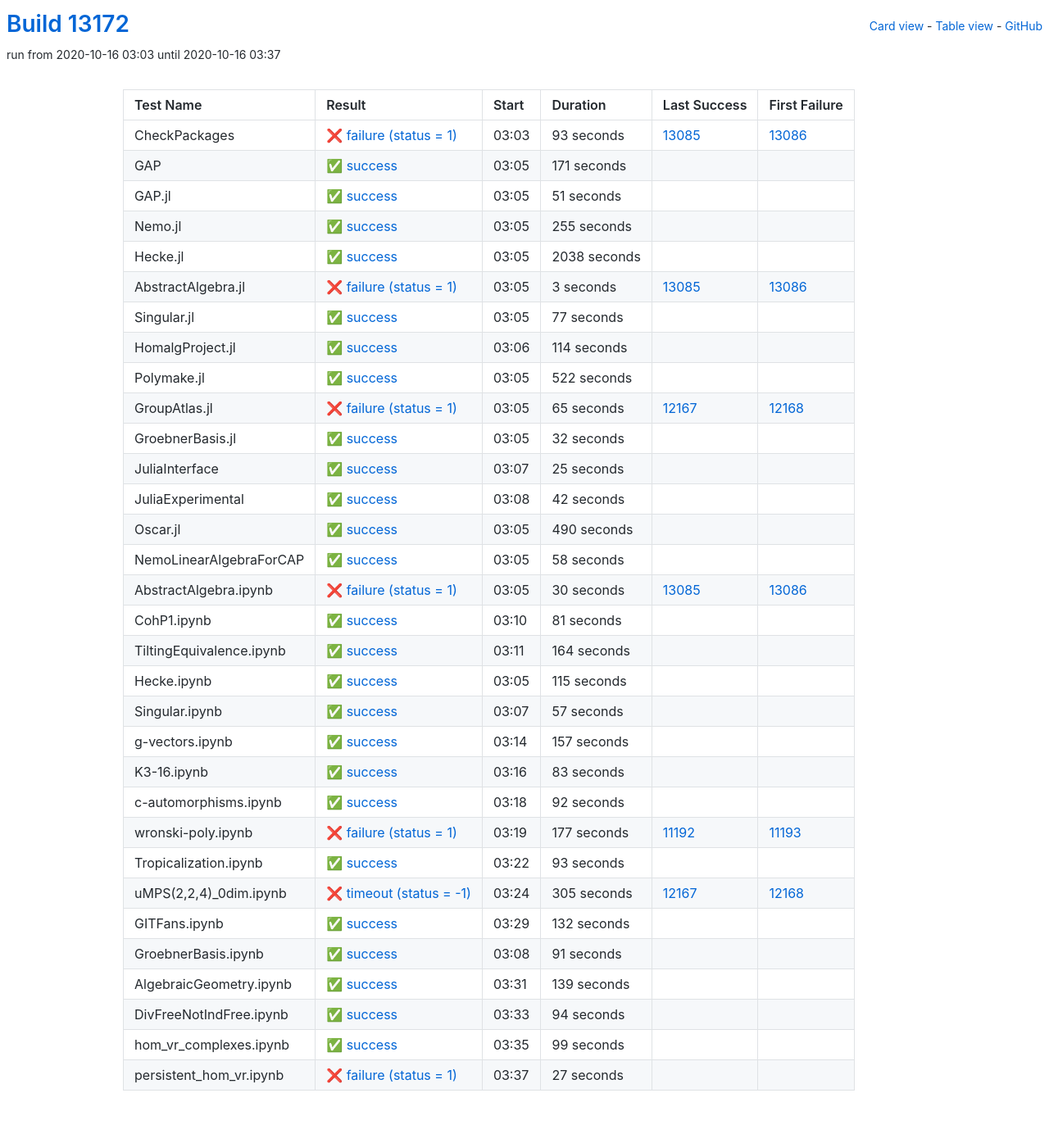
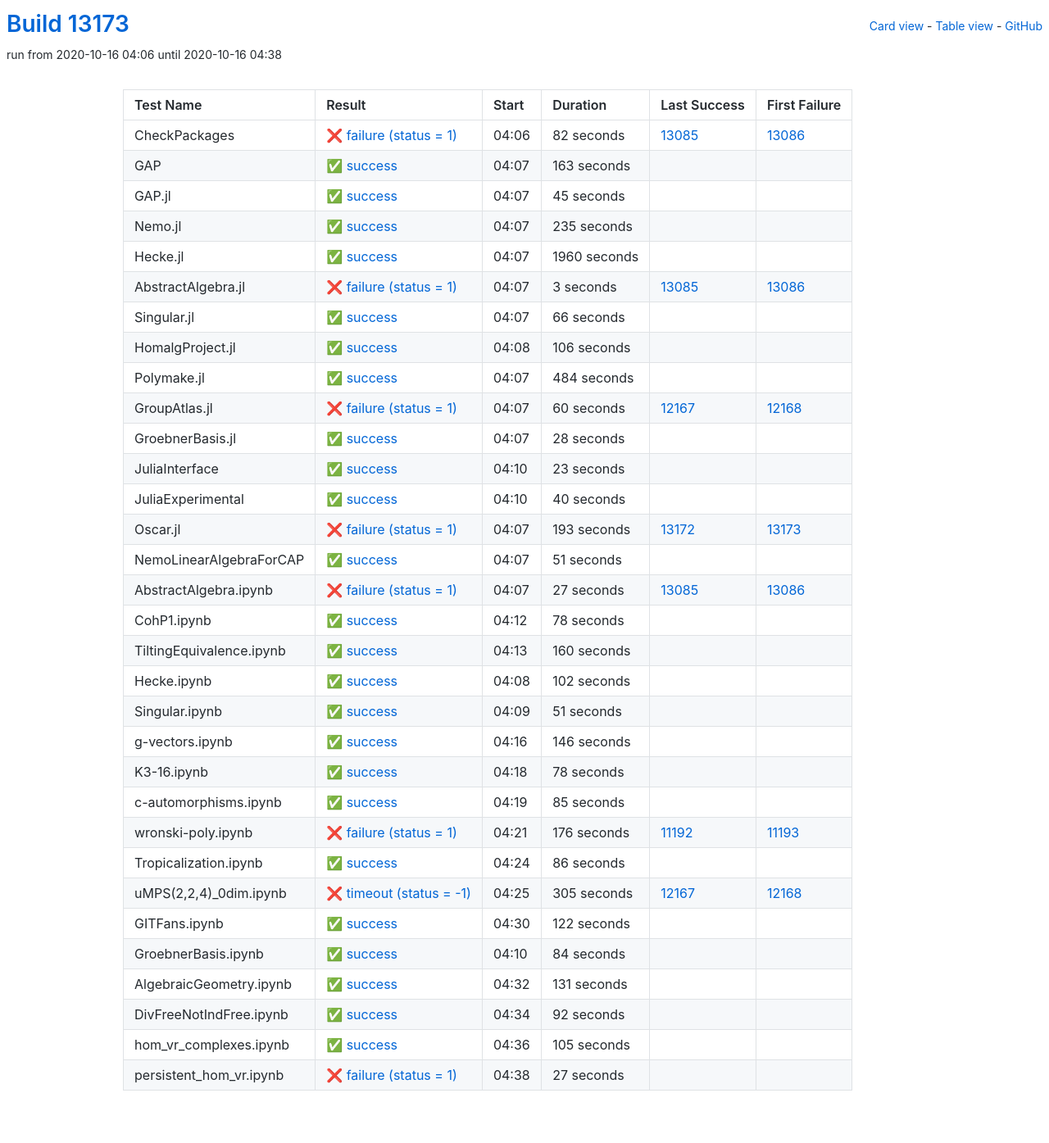
Before and after one commit to oscar-system/oscar-ci-status, a Jekyll site: the page built from table.html, in a window 1280 px wide. Shown: the whole page at 82% size. Built offline with Jekyll 4.4.1, drawn with Linux system fonts in a browser that asks for light colours.

Commit message:
Build #13173

```diff
--- a/_data/ci.yml
+++ b/_data/ci.yml
@@ -1,6 +1,6 @@
 ---
-build: 13172
-build_url: https://oscarci.mathematik.uni-kl.de/job/oscar/13172/
+build: 13173
+build_url: https://oscarci.mathematik.uni-kl.de/job/oscar/13173/
 job: oscar
 organization: oscar-system
 repo: oscar-ci-status
@@ -8,68 +8,68 @@
 tests:
 - name: CheckPackages
   id: checkpackages
-  log: https://oscarci.mathematik.uni-kl.de/job/oscar/13172/artifact/logs/build-13172/CheckPackages.log
-  start: 2020-10-16 03:03
+  log: https://oscarci.mathematik.uni-kl.de/job/oscar/13173/artifact/logs/build-13173/CheckPackages.log
+  start: 2020-10-16 04:06
   success: false
   exitcode: 1
   status: failure
-  duration: 93
+  duration: 82
   last_success: 13085
   last_success_url: https://oscarci.mathematik.uni-kl.de/job/oscar/13085/
   first_failure: 13086
   first_failure_url: https://oscarci.mathematik.uni-kl.de/job/oscar/13086/
 - name: GAP
   id: gap
-  log: https://oscarci.mathematik.uni-kl.de/job/oscar/13172/artifact/logs/build-13172/GAP.log
-  start: 2020-10-16 03:05
+  log: https://oscarci.mathematik.uni-kl.de/job/oscar/13173/artifact/logs/build-13173/GAP.log
+  start: 2020-10-16 04:07
   success: true
   exitcode: 0
   status: success
-  duration: 171
+  duration: 163
   last_success: false
   last_success_url:
   first_failure: false
   first_failure_url:
 - name: GAP.jl
   id: gap-jl
-  log: https://oscarci.mathematik.uni-kl.de/job/oscar/13172/artifact/logs/build-13172/GAP.jl.log
-  start: 2020-10-16 03:05
+  log: https://oscarci.mathematik.uni-kl.de/job/oscar/13173/artifact/logs/build-13173/GAP.jl.log
+  start: 2020-10-16 04:07
   success: true
   exitcode: 0
   status: success
-  duration: 51
+  duration: 45
   last_success: false
   last_success_url:
   first_failure: false
   first_failure_url:
 - name: Nemo.jl
   id: nemo-jl
-  log: https://oscarci.mathematik.uni-kl.de/job/oscar/13172/artifact/logs/build-13172/Nemo.jl.log
-  start: 2020-10-16 03:05
+  log: https://oscarci.mathematik.uni-kl.de/job/oscar/13173/artifact/logs/build-13173/Nemo.jl.log
+  start: 2020-10-16 04:07
   success: true
   exitcode: 0
   status: success
-  duration: 255
+  duration: 235
   last_success: false
   last_success_url:
   first_failure: false
   first_failure_url:
 - name: Hecke.jl
   id: hecke-jl
-  log: https://oscarci.mathematik.uni-kl.de/job/oscar/13172/artifact/logs/build-13172/Hecke.jl.log
-  start: 2020-10-16 03:05
+  log: https://oscarci.mathematik.uni-kl.de/job/oscar/13173/artifact/logs/build-13173/Hecke.jl.log
+  start: 2020-10-16 04:07
   success: true
   exitcode: 0
   status: success
-  duration: 2038
+  duration: 1960
   last_success: false
   last_success_url:
   first_failure: false
   first_failure_url:
 - name: AbstractAlgebra.jl
   id: abstractalgebra-jl
-  log: https://oscarci.mathematik.uni-kl.de/job/oscar/13172/artifact/logs/build-13172/AbstractAlgebra.jl.log
-  start: 2020-10-16 03:05
+  log: https://oscarci.mathematik.uni-kl.de/job/oscar/13173/artifact/logs/build-13173/AbstractAlgebra.jl.log
+  start: 2020-10-16 04:07
   success: false
   exitcode: 1
   status: failure
@@ -80,236 +80,236 @@
   first_failure_url: https://oscarci.mathematik.uni-kl.de/job/oscar/13086/
 - name: Singular.jl
   id: singular-jl
-  log: https://oscarci.mathematik.uni-kl.de/job/oscar/13172/artifact/logs/build-13172/Singular.jl.log
-  start: 2020-10-16 03:05
+  log: https://oscarci.mathematik.uni-kl.de/job/oscar/13173/artifact/logs/build-13173/Singular.jl.log
+  start: 2020-10-16 04:07
   success: true
   exitcode: 0
   status: success
-  duration: 77
+  duration: 66
   last_success: false
   last_success_url:
   first_failure: false
   first_failure_url:
 - name: HomalgProject.jl
   id: homalgproject-jl
-  log: https://oscarci.mathematik.uni-kl.de/job/oscar/13172/artifact/logs/build-13172/HomalgProject.jl.log
-  start: 2020-10-16 03:06
+  log: https://oscarci.mathematik.uni-kl.de/job/oscar/13173/artifact/logs/build-13173/HomalgProject.jl.log
+  start: 2020-10-16 04:08
   success: true
   exitcode: 0
   status: success
-  duration: 114
+  duration: 106
   last_success: false
   last_success_url:
   first_failure: false
   first_failure_url:
 - name: Polymake.jl
   id: polymake-jl
-  log: https://oscarci.mathematik.uni-kl.de/job/oscar/13172/artifact/logs/build-13172/Polymake.jl.log
-  start: 2020-10-16 03:05
+  log: https://oscarci.mathematik.uni-kl.de/job/oscar/13173/artifact/logs/build-13173/Polymake.jl.log
+  start: 2020-10-16 04:07
   success: true
   exitcode: 0
   status: success
-  duration: 522
+  duration: 484
   last_success: false
   last_success_url:
   first_failure: false
   first_failure_url:
 - name: GroupAtlas.jl
   id: groupatlas-jl
-  log: https://oscarci.mathematik.uni-kl.de/job/oscar/13172/artifact/logs/build-13172/GroupAtlas.jl.log
-  start: 2020-10-16 03:05
+  log: https://oscarci.mathematik.uni-kl.de/job/oscar/13173/artifact/logs/build-13173/GroupAtlas.jl.log
+  start: 2020-10-16 04:07
   success: false
   exitcode: 1
   status: failure
-  duration: 65
+  duration: 60
   last_success: 12167
   last_success_url: https://oscarci.mathematik.uni-kl.de/job/oscar/12167/
   first_failure: 12168
   first_failure_url: https://oscarci.mathematik.uni-kl.de/job/oscar/12168/
 - name: GroebnerBasis.jl
   id: groebnerbasis-jl
-  log: https://oscarci.mathematik.uni-kl.de/job/oscar/13172/artifact/logs/build-13172/GroebnerBasis.jl.log
-  start: 2020-10-16 03:05
+  log: https://oscarci.mathematik.uni-kl.de/job/oscar/13173/artifact/logs/build-13173/GroebnerBasis.jl.log
+  start: 2020-10-16 04:07
   success: true
   exitcode: 0
   status: success
-  duration: 32
+  duration: 28
   last_success: false
   last_success_url:
   first_failure: false
   first_failure_url:
 - name: JuliaInterface
   id: juliainterface
-  log: https://oscarci.mathematik.uni-kl.de/job/oscar/13172/artifact/logs/build-13172/JuliaInterface.log
-  start: 2020-10-16 03:07
+  log: https://oscarci.mathematik.uni-kl.de/job/oscar/13173/artifact/logs/build-13173/JuliaInterface.log
+  start: 2020-10-16 04:10
   success: true
   exitcode: 0
   status: success
-  duration: 25
+  duration: 23
   last_success: false
   last_success_url:
   first_failure: false
   first_failure_url:
 - name: JuliaExperimental
   id: juliaexperimental
-  log: https://oscarci.mathematik.uni-kl.de/job/oscar/13172/artifact/logs/build-13172/JuliaExperimental.log
-  start: 2020-10-16 03:08
+  log: https://oscarci.mathematik.uni-kl.de/job/oscar/13173/artifact/logs/build-13173/JuliaExperimental.log
+  start: 2020-10-16 04:10
   success: true
   exitcode: 0
   status: success
-  duration: 42
+  duration: 40
   last_success: false
   last_success_url:
   first_failure: false
   first_failure_url:
 - name: Oscar.jl
   id: oscar-jl
-  log: https://oscarci.mathematik.uni-kl.de/job/oscar/13172/artifact/logs/build-13172/Oscar.jl.log
-  start: 2020-10-16 03:05
+  log: https://oscarci.mathematik.uni-kl.de/job/oscar/13173/artifact/logs/build-13173/Oscar.jl.log
+  start: 2020-10-16 04:07
+  success: false
+  exitcode: 1
+  status: failure
+  duration: 193
+  last_success: 13172
+  last_success_url: https://oscarci.mathematik.uni-kl.de/job/oscar/13172/
+  first_failure: 13173
+  first_failure_url: https://oscarci.mathematik.uni-kl.de/job/oscar/13173/
+- name: NemoLinearAlgebraForCAP
+  id: nemolinearalgebraforcap
+  log: https://oscarci.mathematik.uni-kl.de/job/oscar/13173/artifact/logs/build-13173/NemoLinearAlgebraForCAP.log
+  start: 2020-10-16 04:07
   success: true
   exitcode: 0
   status: success
-  duration: 490
-  last_success: false
-  last_success_url:
-  first_failure: false
-  first_failure_url:
-- name: NemoLinearAlgebraForCAP
-  id: nemolinearalgebraforcap
-  log: https://oscarci.mathematik.uni-kl.de/job/oscar/13172/artifact/logs/build-13172/NemoLinearAlgebraForCAP.log
-  start: 2020-10-16 03:05
-  success: true
-  exitcode: 0
-  status: success
-  duration: 58
+  duration: 51
   last_success: false
   last_success_url:
   first_failure: false
   first_failure_url:
 - name: AbstractAlgebra.ipynb
   id: abstractalgebra-ipynb
-  log: https://oscarci.mathematik.uni-kl.de/job/oscar/13172/artifact/logs/build-13172/AbstractAlgebra.ipynb.log
-  start: 2020-10-16 03:05
+  log: https://oscarci.mathematik.uni-kl.de/job/oscar/13173/artifact/logs/build-13173/AbstractAlgebra.ipynb.log
+  start: 2020-10-16 04:07
   success: false
   exitcode: 1
   status: failure
-  duration: 30
+  duration: 27
   last_success: 13085
   last_success_url: https://oscarci.mathematik.uni-kl.de/job/oscar/13085/
   first_failure: 13086
   first_failure_url: https://oscarci.mathematik.uni-kl.de/job/oscar/13086/
 - name: CohP1.ipynb
   id: cohp1-ipynb
-  log: https://oscarci.mathematik.uni-kl.de/job/oscar/13172/artifact/logs/build-13172/CohP1.ipynb.log
-  start: 2020-10-16 03:10
+  log: https://oscarci.mathematik.uni-kl.de/job/oscar/13173/artifact/logs/build-13173/CohP1.ipynb.log
+  start: 2020-10-16 04:12
   success: true
   exitcode: 0
   status: success
-  duration: 81
+  duration: 78
   last_success: false
   last_success_url:
   first_failure: false
   first_failure_url:
 - name: TiltingEquivalence.ipynb
   id: tiltingequivalence-ipynb
-  log: https://oscarci.mathematik.uni-kl.de/job/oscar/13172/artifact/logs/build-13172/TiltingEquivalence.ipynb.log
-  start: 2020-10-16 03:11
+  log: https://oscarci.mathematik.uni-kl.de/job/oscar/13173/artifact/logs/build-13173/TiltingEquivalence.ipynb.log
+  start: 2020-10-16 04:13
   success: true
   exitcode: 0
   status: success
-  duration: 164
+  duration: 160
   last_success: false
   last_success_url:
   first_failure: false
   first_failure_url:
 - name: Hecke.ipynb
   id: hecke-ipynb
-  log: https://oscarci.mathematik.uni-kl.de/job/oscar/13172/artifact/logs/build-13172/Hecke.ipynb.log
-  start: 2020-10-16 03:05
+  log: https://oscarci.mathematik.uni-kl.de/job/oscar/13173/artifact/logs/build-13173/Hecke.ipynb.log
+  start: 2020-10-16 04:08
   success: true
   exitcode: 0
   status: success
-  duration: 115
+  duration: 102
   last_success: false
   last_success_url:
   first_failure: false
   first_failure_url:
 - name: Singular.ipynb
   id: singular-ipynb
-  log: https://oscarci.mathematik.uni-kl.de/job/oscar/13172/artifact/logs/build-13172/Singular.ipynb.log
-  start: 2020-10-16 03:07
+  log: https://oscarci.mathematik.uni-kl.de/job/oscar/13173/artifact/logs/build-13173/Singular.ipynb.log
+  start: 2020-10-16 04:09
   success: true
   exitcode: 0
   status: success
-  duration: 57
+  duration: 51
   last_success: false
   last_success_url:
   first_failure: false
   first_failure_url:
 - name: g-vectors.ipynb
   id: g-vectors-ipynb
-  log: https://oscarci.mathematik.uni-kl.de/job/oscar/13172/artifact/logs/build-13172/g-vectors.ipynb.log
-  start: 2020-10-16 03:14
+  log: https://oscarci.mathematik.uni-kl.de/job/oscar/13173/artifact/logs/build-13173/g-vectors.ipynb.log
+  start: 2020-10-16 04:16
   success: true
   exitcode: 0
   status: success
-  duration: 157
+  duration: 146
   last_success: false
   last_success_url:
   first_failure: false
   first_failure_url:
 - name: K3-16.ipynb
   id: k3-16-ipynb
-  log: https://oscarci.mathematik.uni-kl.de/job/oscar/13172/artifact/logs/build-13172/K3-16.ipynb.log
-  start: 2020-10-16 03:16
+  log: https://oscarci.mathematik.uni-kl.de/job/oscar/13173/artifact/logs/build-13173/K3-16.ipynb.log
+  start: 2020-10-16 04:18
   success: true
   exitcode: 0
   status: success
-  duration: 83
+  duration: 78
   last_success: false
   last_success_url:
   first_failure: false
   first_failure_url:
 - name: c-automorphisms.ipynb
   id: c-automorphisms-ipynb
-  log: https://oscarci.mathematik.uni-kl.de/job/oscar/13172/artifact/logs/build-13172/c-automorphisms.ipynb.log
-  start: 2020-10-16 03:18
+  log: https://oscarci.mathematik.uni-kl.de/job/oscar/13173/artifact/logs/build-13173/c-automorphisms.ipynb.log
+  start: 2020-10-16 04:19
   success: true
   exitcode: 0
   status: success
-  duration: 92
+  duration: 85
   last_success: false
   last_success_url:
   first_failure: false
   first_failure_url:
 - name: wronski-poly.ipynb
   id: wronski-poly-ipynb
-  log: https://oscarci.mathematik.uni-kl.de/job/oscar/13172/artifact/logs/build-13172/wronski-poly.ipynb.log
-  start: 2020-10-16 03:19
+  log: https://oscarci.mathematik.uni-kl.de/job/oscar/13173/artifact/logs/build-13173/wronski-poly.ipynb.log
+  start: 2020-10-16 04:21
   success: false
   exitcode: 1
   status: failure
-  duration: 177
+  duration: 176
   last_success: 11192
   last_success_url: https://oscarci.mathematik.uni-kl.de/job/oscar/11192/
   first_failure: 11193
   first_failure_url: https://oscarci.mathematik.uni-kl.de/job/oscar/11193/
 - name: Tropicalization.ipynb
   id: tropicalization-ipynb
-  log: https://oscarci.mathematik.uni-kl.de/job/oscar/13172/artifact/logs/build-13172/Tropicalization.ipynb.log
-  start: 2020-10-16 03:22
+  log: https://oscarci.mathematik.uni-kl.de/job/oscar/13173/artifact/logs/build-13173/Tropicalization.ipynb.log
+  start: 2020-10-16 04:24
   success: true
   exitcode: 0
   status: success
-  duration: 93
+  duration: 86
   last_success: false
   last_success_url:
   first_failure: false
   first_failure_url:
 - name: uMPS(2,2,4)_0dim.ipynb
   id: umps-2-2-4-0dim-ipynb
-  log: https://oscarci.mathematik.uni-kl.de/job/oscar/13172/artifact/logs/build-13172/uMPS-2-2-4-_0dim.ipynb.log
-  start: 2020-10-16 03:24
+  log: https://oscarci.mathematik.uni-kl.de/job/oscar/13173/artifact/logs/build-13173/uMPS-2-2-4-_0dim.ipynb.log
+  start: 2020-10-16 04:25
   success: false
   exitcode: -1
   status: timeout
@@ -320,68 +320,68 @@
   first_failure_url: https://oscarci.mathematik.uni-kl.de/job/oscar/12168/
 - name: GITFans.ipynb
   id: gitfans-ipynb
-  log: https://oscarci.mathematik.uni-kl.de/job/oscar/13172/artifact/logs/build-13172/GITFans.ipynb.log
-  start: 2020-10-16 03:29
+  log: https://oscarci.mathematik.uni-kl.de/job/oscar/13173/artifact/logs/build-13173/GITFans.ipynb.log
+  start: 2020-10-16 04:30
   success: true
   exitcode: 0
   status: success
-  duration: 132
+  duration: 122
   last_success: false
   last_success_url:
   first_failure: false
   first_failure_url:
 - name: GroebnerBasis.ipynb
   id: groebnerbasis-ipynb
-  log: https://oscarci.mathematik.uni-kl.de/job/oscar/13172/artifact/logs/build-13172/GroebnerBasis.ipynb.log
-  start: 2020-10-16 03:08
+  log: https://oscarci.mathematik.uni-kl.de/job/oscar/13173/artifact/logs/build-13173/GroebnerBasis.ipynb.log
+  start: 2020-10-16 04:10
   success: true
   exitcode: 0
   status: success
-  duration: 91
+  duration: 84
   last_success: false
   last_success_url:
   first_failure: false
   first_failure_url:
 - name: AlgebraicGeometry.ipynb
   id: algebraicgeometry-ipynb
-  log: https://oscarci.mathematik.uni-kl.de/job/oscar/13172/artifact/logs/build-13172/AlgebraicGeometry.ipynb.log
-  start: 2020-10-16 03:31
+  log: https://oscarci.mathematik.uni-kl.de/job/oscar/13173/artifact/logs/build-13173/AlgebraicGeometry.ipynb.log
+  start: 2020-10-16 04:32
   success: true
   exitcode: 0
   status: success
-  duration: 139
+  duration: 131
   last_success: false
   last_success_url:
   first_failure: false
   first_failure_url:
 - name: DivFreeNotIndFree.ipynb
   id: divfreenotindfree-ipynb
-  log: https://oscarci.mathematik.uni-kl.de/job/oscar/13172/artifact/logs/build-13172/DivFreeNotIndFree.ipynb.log
-  start: 2020-10-16 03:33
+  log: https://oscarci.mathematik.uni-kl.de/job/oscar/13173/artifact/logs/build-13173/DivFreeNotIndFree.ipynb.log
+  start: 2020-10-16 04:34
   success: true
   exitcode: 0
   status: success
-  duration: 94
+  duration: 92
   last_success: false
   last_success_url:
   first_failure: false
   first_failure_url:
 - name: hom_vr_complexes.ipynb
   id: hom-vr-complexes-ipynb
-  log: https://oscarci.mathematik.uni-kl.de/job/oscar/13172/artifact/logs/build-13172/hom_vr_complexes.ipynb.log
-  start: 2020-10-16 03:35
+  log: https://oscarci.mathematik.uni-kl.de/job/oscar/13173/artifact/logs/build-13173/hom_vr_complexes.ipynb.log
+  start: 2020-10-16 04:36
   success: true
   exitcode: 0
   status: success
-  duration: 99
+  duration: 105
   last_success: false
   last_success_url:
   first_failure: false
   first_failure_url:
 - name: persistent_hom_vr.ipynb
   id: persistent-hom-vr-ipynb
-  log: https://oscarci.mathematik.uni-kl.de/job/oscar/13172/artifact/logs/build-13172/persistent_hom_vr.ipynb.log
-  start: 2020-10-16 03:37
+  log: https://oscarci.mathematik.uni-kl.de/job/oscar/13173/artifact/logs/build-13173/persistent_hom_vr.ipynb.log
+  start: 2020-10-16 04:38
   success: false
   exitcode: 1
   status: failure
```
Also changed, not shown: README.md.
